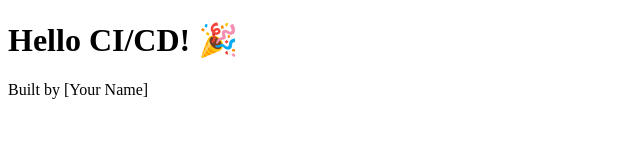
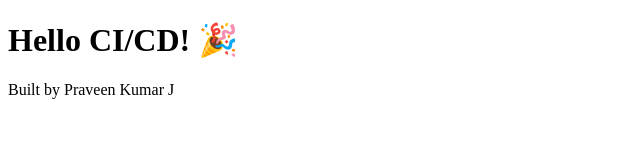
Before and after one commit to anzarahmadg/hello-ci-cd, a plain HTML site: page index.html in a window 1280 px wide. Shown: the full height of the page, 0-640 px from the left. Drawn offline with Linux system fonts and the light colour scheme.

Commit message:
Update index.html

```diff
--- a/index.html
+++ b/index.html
@@ -2,6 +2,6 @@
 <html>
   <body>
     <h1>Hello CI/CD! 🎉</h1>
-    <p>Built by [Your Name]</p>
+    <p>Built by Praveen Kumar J</p>
   </body>
 </html>
```
